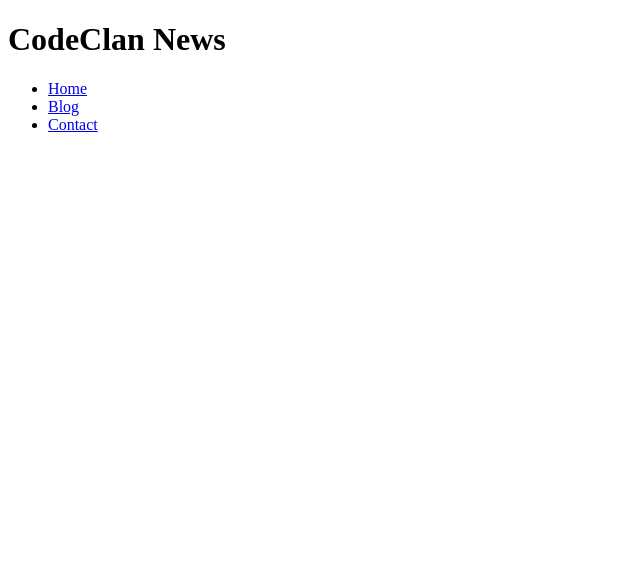
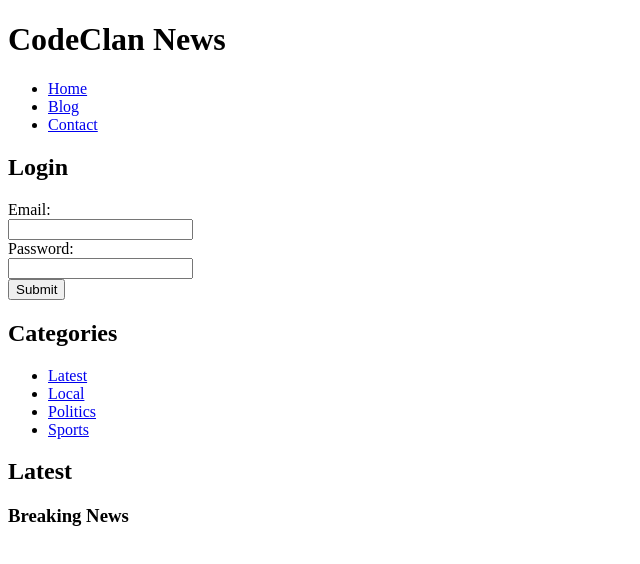
Before and after one commit to heathercking/week03_day1__html_css_lab, a plain HTML site: page index.html in a window 1280 px wide. Shown: the whole page, without its empty margins (0-640 px from the left). Drawn offline with Linux system fonts and the light colour scheme.

Commit message:
login and categories aside added

```diff
--- a/index.html
+++ b/index.html
@@ -13,18 +13,55 @@
         <nav>
             <ul>
                 <li>
-                    <a href="/">Home</a>
+                    <a href="/home">Home</a>
                 </li>
                 <li>
-                    <a href="/">Blog</a>
+                    <a href="/blog">Blog</a>
                 </li>
                 <li>
-                    <a href="/">Contact</a>
+                    <a href="/contact">Contact</a>
                 </li>
             </ul>
         </nav>
     </header>
     <main>
+        <aside>
+            <section>
+                <h2>Login</h2>
+                <form>
+                    <label for="email">Email:</label><br>
+                    <input type="text" id="email" name="email"><br>
+                    <label for="password">Password:</label><br>
+                    <input type="text" id="password" name="password"><br>
+                    <input type="submit" value="Submit">
+                </form>
+            </section>
+            <section>
+                <h2>Categories</h2>
+                <nav>
+                    <ul>
+                      <li>
+                        <a href="/latest">Latest</a>
+                      </li>
+                      <li>
+                        <a href="/local">Local</a>
+                      </li>
+                      <li>
+                        <a href="/politics">Politics</a>
+                      </li>
+                      <li>
+                        <a href="/sports">Sports</a>
+                      </li>
+                    </ul>
+                  </nav>
+            </section>
+        </aside>
+        <section>
+            <hgroup>
+                <h2>Latest</h2>
+                <h3>Breaking News</h3>
+            </hgroup>
+        </section>
 
     </main>
     <footer>
```
